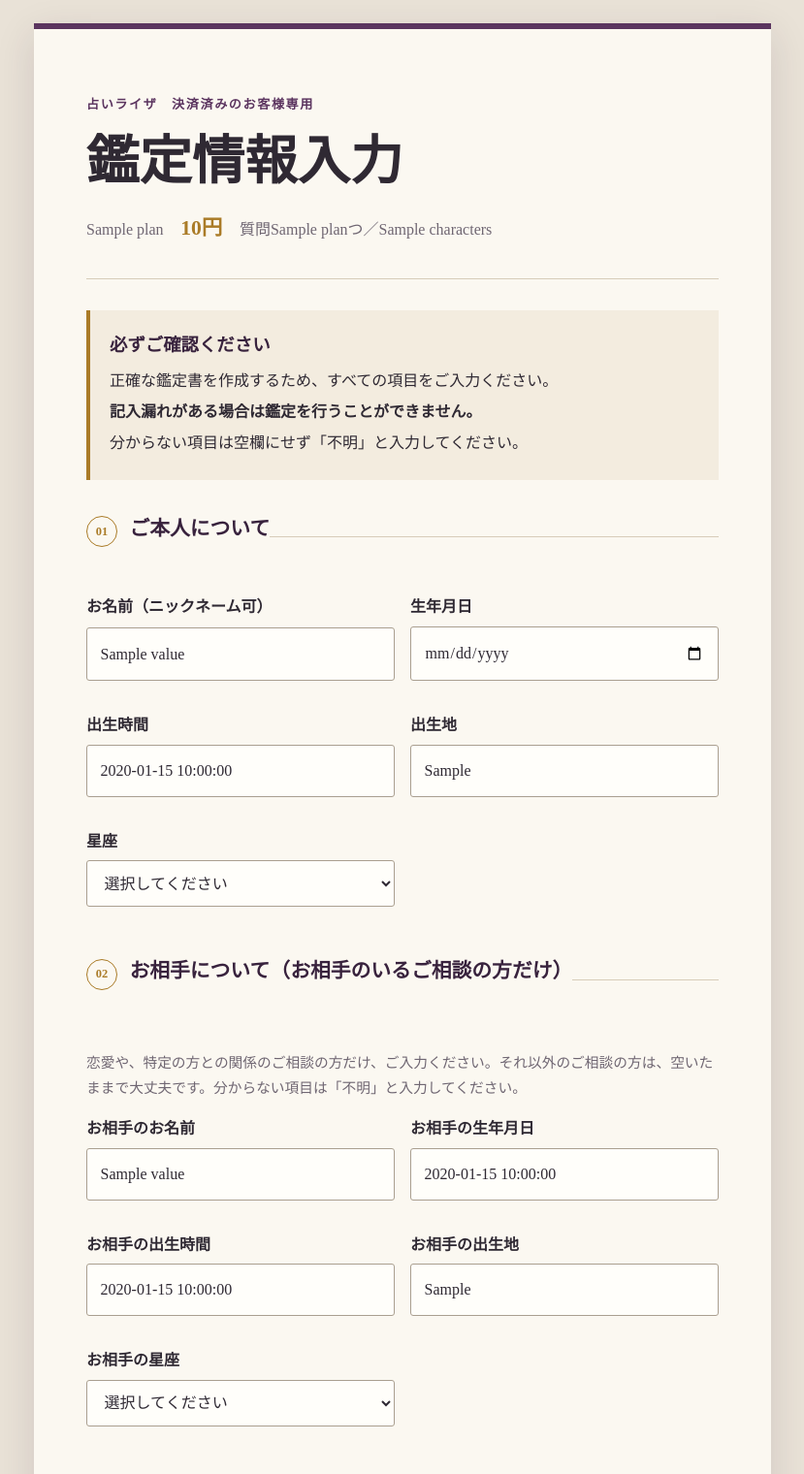
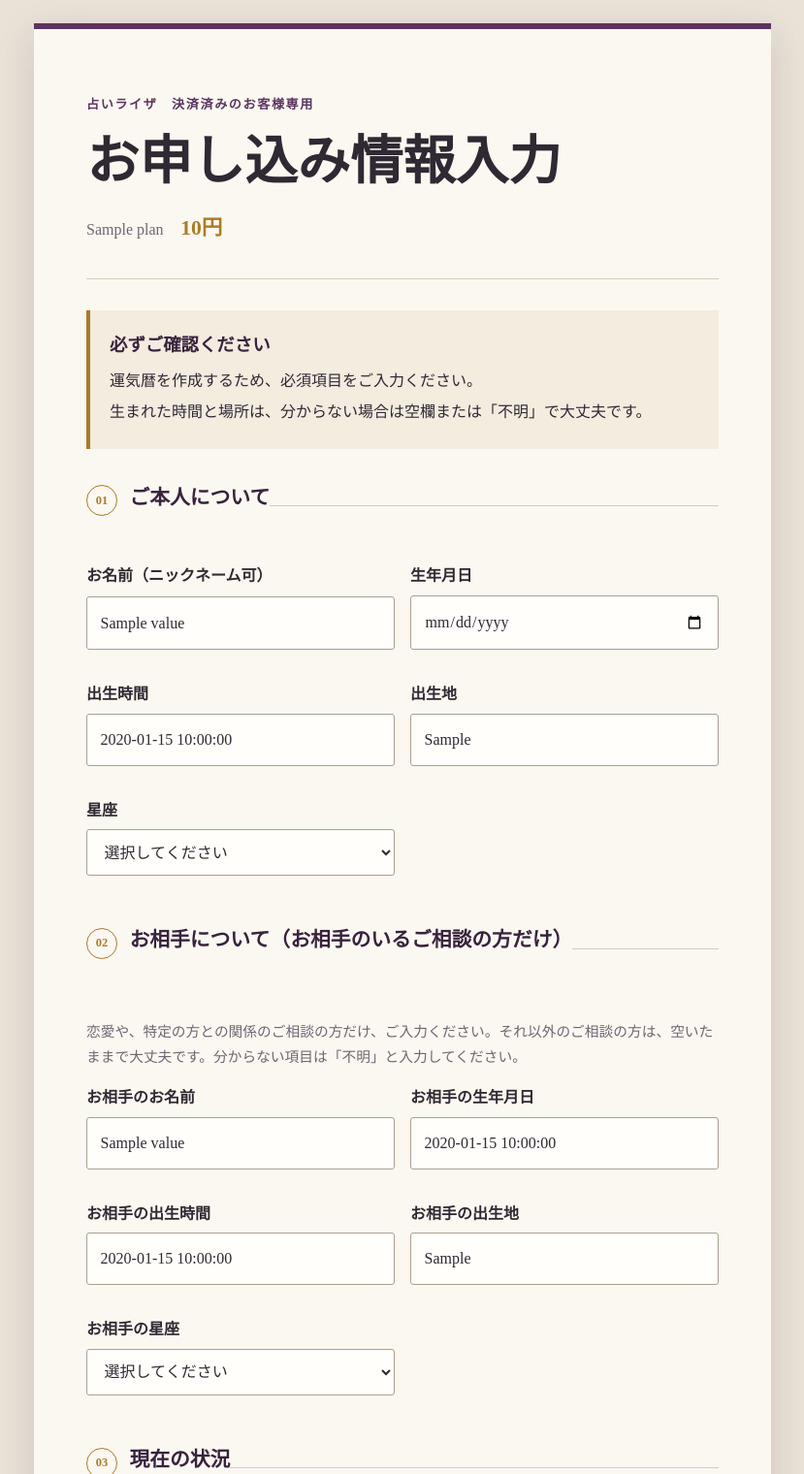
Before and after one commit to uranai-raiza/line-fortune-bot, a Flask app: template templates/intake.html in a window 1280 px wide. Shown: the top 1520 px of the page at 97% size, without its empty margins (225-1054 px from the left). Run offline with Flask 3, Linux system fonts and the light colour scheme; the template is opened without the code that fills it: most values are stand-ins (such as "Sample title", 1, 10 or a date in 2020).

Commit message:
護符500円・運気暦1,500円の単体販売をLINEに追加
Co-Authored-By: Claude Opus 5.5 <noreply@anthropic.com>

```diff
--- a/app.py
+++ b/app.py
@@ -362,6 +362,16 @@ COURSE_LABELS = {
     "premium": "プレミアム 5,000円",
 }
 
+PRODUCT_GUIDES = {
+    "gofu": "{name}さん🌙\nあなたのお名前を入れた、あなただけの護符をお作りしますね。\n恋愛成就・金運・開運の3つから選べますよ。\nスマホの待ち受けにも、印刷して財布に入れるカードにもお使いいただけます。\nお値段は500円です。下のボタンから、お申し込みくださいね🔮",
+    "calendar": "{name}さん🌙\nあなたの生年月日から、これからの1年の流れを読み解いた「運気暦」をお作りしますね。\n月ごとの運気、いい日と慎重な日、新月・満月と六曜まで、1年分のカレンダーにしてお届けします。\n恋愛・仕事・お金・家族・人間関係・これからの運勢から、テーマを1つ選べますよ。\nお値段は1,500円です。下のボタンから、お申し込みくださいね📅",
+}
+
+PRODUCT_BUTTON_LABELS = {
+    "gofu": "お名前入りの護符 500円",
+    "calendar": "運気暦 1,500円",
+}
+
 
 def course_quick_reply(line_user_id, display_name, only_course=None, with_decline=False, with_birthdate=False):
     token = create_checkout_token(line_user_id, display_name)
@@ -394,6 +404,22 @@ def course_buttons(line_user_id, display_name, with_decline=False, with_birthdat
     return TemplateMessage(
         alt_text="コースのご案内（お試し980円・スタンダード2,000円・プレミアム5,000円）",
         template=ButtonsTemplate(text=funnel.COURSE_BUTTONS_TEXT, actions=actions[:4]),
+    )
+
+
+def product_buttons(course, line_user_id, display_name):
+    """単体商品を、購入と見送りの縦2ボタンで案内する。"""
+    token = create_checkout_token(line_user_id, display_name)
+    uri = f"{public_base_url()}/checkout/start/{course}?token={token}"
+    return TemplateMessage(
+        alt_text=f"{PRODUCT_BUTTON_LABELS[course]}のご案内",
+        template=ButtonsTemplate(
+            text="ご希望を選んでくださいね。",
+            actions=[
+                URIAction(label=PRODUCT_BUTTON_LABELS[course], uri=uri),
+                funnel.decline_action(),
+            ],
+        ),
     )
 
 
@@ -730,13 +756,23 @@ def send_intake_guide(session):
     plan = PLANS[metadata["course"]]
     name = (metadata.get("line_display_name") or "").strip()
     greeting = f"{name}さん🌙" if name else "こんにちは🌙"
+    if plan["kind"] == "reading":
+        guidance = (
+            "鑑定に必要な内容を、下のページから入力してくださいね。\n"
+            f"{intake_url(session['id'])}\n\n"
+            "入力していただいた内容をもとに、星の動きと数秘術から丁寧に読み解いてまいります。"
+        )
+    else:
+        guidance = (
+            "制作に必要な内容を、下のページから入力してくださいね。\n"
+            f"{intake_url(session['id'])}\n\n"
+            "ご入力後、2〜5日でこのトークにお届けします。"
+        )
     message = (
         f"{greeting}\n"
         "お支払いありがとうございます。\n"
         f"{plan['label']}、確かに承りました。\n\n"
-        "鑑定に必要な内容を、下のページから入力してくださいね。\n"
-        f"{intake_url(session['id'])}\n\n"
-        "入力していただいた内容をもとに、星の動きと数秘術から丁寧に読み解いてまいります。\n"
+        f"{guidance}\n"
         "ページが開けないときは、このLINEでそのまま教えてもらえたらうれしいです。"
     )
     with ApiClient(configuration) as api_client:
@@ -778,7 +814,17 @@ INTAKE_FIELDS_FROM_ROW = [
 ]
 
 
-def intake_summary_from_form(form):
+def intake_summary_from_form(form, course=None):
+    if course == "gofu":
+        return f"お名前：{str(form.get('customer_name', '')).strip()}\n護符の種類：{str(form.get('gofu_type', '')).strip()}"
+    if course == "calendar":
+        return "\n".join([
+            f"お名前：{str(form.get('customer_name', '')).strip()}",
+            f"生年月日：{str(form.get('customer_birth_date', '')).strip()}",
+            f"出生時間：{str(form.get('customer_birth_time', '')).strip() or '不明'}",
+            f"出生地：{str(form.get('customer_birth_place', '')).strip() or '不明'}",
+            f"テーマ：{str(form.get('calendar_theme', '')).strip()}",
+        ])
     lines = [f"{label}：{str(form.get(key, '')).strip()}" for label, key in INTAKE_FIELDS_FROM_FORM]
     questions = [str(form.get(f"question_{i}", "")).strip() for i in range(1, 4)]
     questions = [q for q in questions if q]
@@ -796,14 +842,15 @@ def notify_admin(session_id, customer_name, course_label, summary="", note=""):
     if not admin_user_id:
         raise RuntimeError("ADMIN_LINE_USER_ID が設定されていません")
     message = (
-        "🔮 新しい鑑定依頼を受け付けました\n"
+        "🔮 新しいご依頼を受け付けました\n"
         + (f"{note}\n" if note else "")
         + f"\nコース：{course_label}\n"
         f"顧客名：{customer_name}\n\n"
         f"【入力の中身】\n{summary}\n\n"
         f"Stripe決済番号：\n{session_id}\n\n"
-        "WEBでお客様のホロスコープを取得してください。\n"
-        f"取得後、ホロスコープと顧客名「{customer_name}」をCodexに知らせて、鑑定書作成を依頼してください。"
+        + (("内容を確認し、商品を作成してください。") if course_label in (PLANS["gofu"]["label"], PLANS["calendar"]["label"]) else
+           ("WEBでお客様のホロスコープを取得してください。\n"
+            f"取得後、ホロスコープと顧客名「{customer_name}」をCodexに知らせて、鑑定書作成を依頼してください。"))
     )
     if len(message) > 4900:
         message = message[:4900] + "\n…（長いので途中まで。続きは鑑定管理シートを見てください）"
@@ -821,6 +868,7 @@ def intake():
         session = retrieve_paid_session(session_id)
         course = session["metadata"]["course"]
         plan = PLANS[course]
+        accepted_title = "鑑定情報を受け付けました" if plan["kind"] == "reading" else "お申し込み情報を受け付けました"
         store = SheetsStore()
         store.upsert_payment(session)
     except (RuntimeError, ValueError, stripe.error.StripeError) as exc:
@@ -896,12 +944,12 @@ def intake():
                 session_id=session_id,
             ), 400
 
-        error = validate_intake(request.form, plan["questions"])
+        error = validate_intake(request.form, plan["questions"], course)
         if not error:
-            summary = intake_summary_from_form(request.form)
+            summary = intake_summary_from_form(request.form, course)
             customer_name = request.form["customer_name"].strip()
             try:
-                created = store.save_intake(session_id, request.form)
+                created = store.save_intake(session_id, request.form, course)
             except Exception as exc:
                 # 台帳に書けなくても、入力の中身はオーナーのLINEに届ける（お客様の入力を失わない）
                 app.logger.exception("intake save failed session=%s", session_id)
@@ -913,7 +961,7 @@ def intake():
                                          session_id, summary)
                 return render_template(
                     "intake_complete.html",
-                    title="鑑定情報を受け付けました",
+                    title=accepted_title,
                     message="すべての入力が完了しました。LINEへ戻ってご連絡をお待ちくださいね。",
                     session_id=session_id,
                 )
@@ -932,7 +980,7 @@ def intake():
                 app.logger.exception("admin notify failed after intake session=%s", session_id)
             return render_template(
                 "intake_complete.html",
-                title="鑑定情報を受け付けました",
+                title=accepted_title,
                 message="すべての入力が完了しました。LINEへ戻ってご連絡をお待ちください。",
                 session_id=session_id,
             )
@@ -1108,6 +1156,18 @@ def _handle_message(event):
             # お支払い済みのお客様。占いや決まり文句を返さず、受け取ったことだけ伝えてオーナーに回す。
             forward_to_admin(nickname, line_user_id, text, active_orders)
             reply = TextMessage(text=RECEIPT_MESSAGE.format(nickname=nickname))
+
+        elif any(word in normalized_text(text) for word in ("護符", "ごふ", "お守り")):
+            reply = [
+                TextMessage(text=PRODUCT_GUIDES["gofu"].format(name=nickname)),
+                product_buttons("gofu", line_user_id, nickname),
+            ]
+
+        elif any(word in normalized_text(text) for word in ("カレンダー", "運気暦", "こよみ")):
+            reply = [
+                TextMessage(text=PRODUCT_GUIDES["calendar"].format(name=nickname)),
+                product_buttons("calendar", line_user_id, nickname),
+            ]
 
         elif is_consultation_submission(text):
             # 鑑定の情報らしい文。突き放さず受け取り、オーナーに回す。
--- a/funnel.py
+++ b/funnel.py
@@ -250,7 +250,7 @@ def reason_quick_reply():
 
 
 REASON_REPLIES = {
-    "値段が合わない": "正直に教えてくださって、ありがとうございます🌙\nまず一つだけ確かめたいときは、980円のお試し鑑定もございますよ。\n気が向いたときに、いつでも声をかけてくださいね。",
+    "値段が合わない": "正直に教えてくださって、ありがとうございます🌙\nまず一つだけ確かめたいときは、980円のお試し鑑定もございますよ。\n護符だけ（500円）もございますよ。\n気が向いたときに、いつでも声をかけてくださいね。",
     "鑑定の中身がよく分からない": "教えてくださって、ありがとうございます🌙\n鑑定書の見本は、さきほどの画像を押すと大きく見られますよ。\n気になったときに、いつでも声をかけてくださいね。",
     "今は必要ない": "教えてくださって、ありがとうございます🌙\n必要だと感じたときに、またいつでも思い出してくださいね。",
     "悩みに合うコースがない": "教えてくださって、ありがとうございます🌙\nいただいた声をもとに、ご案内を見直してまいりますね。",
--- a/templates/intake.html
+++ b/templates/intake.html
@@ -3,26 +3,33 @@
 <head>
   <meta charset="utf-8">
   <meta name="viewport" content="width=device-width, initial-scale=1">
-  <title>鑑定情報入力｜占いライザ</title>
+  <title>{% if plan.kind == 'reading' %}鑑定情報入力{% else %}お申し込み情報入力{% endif %}｜占いライザ</title>
   <link rel="stylesheet" href="{{ url_for('static', filename='intake.css') }}">
 </head>
 <body>
   <main class="page-shell">
     <header class="page-header">
       <p class="eyebrow">占いライザ　決済済みのお客様専用</p>
-      <h1>鑑定情報入力</h1>
+      <h1>{% if plan.kind == 'reading' %}鑑定情報入力{% else %}お申し込み情報入力{% endif %}</h1>
       <div class="order-summary" aria-label="お申し込み内容">
         <span>{{ plan.label }}</span>
         <strong>{{ "{:,}".format(plan.amount) }}円</strong>
-        <span>質問{{ plan.questions }}つ／{{ plan.characters }}</span>
+        {% if plan.kind == 'reading' %}<span>質問{{ plan.questions }}つ／{{ plan.characters }}</span>{% endif %}
       </div>
     </header>
 
     <section class="notice" aria-labelledby="notice-title">
       <h2 id="notice-title">必ずご確認ください</h2>
+      {% if plan.kind == 'reading' %}
         <p>正確な鑑定書を作成するため、すべての項目をご入力ください。</p>
         <p><strong>記入漏れがある場合は鑑定を行うことができません。</strong></p>
         <p>分からない項目は空欄にせず「不明」と入力してください。</p>
+      {% elif plan.kind == 'gofu' %}
+        <p>護符に入れるお名前と、護符の種類をご入力ください。</p>
+      {% else %}
+        <p>運気暦を作成するため、必須項目をご入力ください。</p>
+        <p>生まれた時間と場所は、分からない場合は空欄または「不明」で大丈夫です。</p>
+      {% endif %}
     </section>
 
     {% if error %}<div class="error" role="alert">{{ error }}</div>{% endif %}
@@ -31,6 +38,26 @@
       <input type="hidden" name="session_id" value="{{ session_id }}">
       <input type="hidden" name="form_token" value="{{ form_token }}">
 
+      {% if plan.kind == 'gofu' %}
+        <fieldset>
+          <legend><span>01</span> 護符について</legend>
+          <div class="field-grid">
+            <label>護符に入れるお名前<input name="customer_name" value="{{ values.get('customer_name', '') }}" required autocomplete="name"></label>
+            <label>護符の種類<select name="gofu_type" required><option value="">選択してください</option>{% for item in ['恋愛成就', '金運', '開運'] %}<option value="{{ item }}" {% if values.get('gofu_type') == item %}selected{% endif %}>{{ item }}</option>{% endfor %}</select></label>
+          </div>
+        </fieldset>
+      {% elif plan.kind == 'calendar' %}
+        <fieldset>
+          <legend><span>01</span> 運気暦について</legend>
+          <div class="field-grid">
+            <label>お名前（ニックネーム可）<input name="customer_name" value="{{ values.get('customer_name', '') }}" required autocomplete="name"></label>
+            <label>生年月日<input type="date" name="customer_birth_date" value="{{ values.get('customer_birth_date', '') }}" required></label>
+            <label>生まれた時間（任意）<input name="customer_birth_time" value="{{ values.get('customer_birth_time', '') }}" placeholder="例：10:30／不明"></label>
+            <label>生まれた場所（任意）<input name="customer_birth_place" value="{{ values.get('customer_birth_place', '') }}" placeholder="例：大阪府大阪市／不明"></label>
+            <label>テーマ<select name="calendar_theme" required><option value="">選択してください</option>{% for item in ['恋愛', '仕事', 'お金', '家族', '人間関係', 'これからの運勢'] %}<option value="{{ item }}" {% if values.get('calendar_theme') == item %}selected{% endif %}>{{ item }}</option>{% endfor %}</select></label>
+          </div>
+        </fieldset>
+      {% else %}
         <fieldset>
           <legend><span>01</span> ご本人について</legend>
           <div class="field-grid">
@@ -72,14 +99,15 @@
           </div>
           {% for i in range(1, plan.questions + 1) %}<label>質問{{ i }}<textarea name="question_{{ i }}" rows="4" required>{{ values.get('question_' ~ i, '') }}</textarea></label>{% endfor %}
         </fieldset>
+      {% endif %}
 
       <fieldset class="confirmations">
-        <legend><span>05</span> 送信前の確認</legend>
-        <label class="check"><input type="checkbox" name="consent_accuracy" value="yes" {% if values.get('consent_accuracy') %}checked{% endif %} required>入力内容に間違いがなく、記入漏れがないことを確認しました。</label>
-        <label class="check"><input type="checkbox" name="consent_privacy" value="yes" {% if values.get('consent_privacy') %}checked{% endif %} required>鑑定書作成に必要な範囲で、入力した情報が使用されることに同意します。</label>
+        <legend><span>{% if plan.kind == 'reading' %}05{% else %}02{% endif %}</span> 送信前の確認</legend>
+        <label class="check"><input type="checkbox" name="consent_accuracy" value="yes" {% if values.get('consent_accuracy') %}checked{% endif %} required>{% if plan.kind == 'reading' %}入力内容に間違いがなく、記入漏れがないことを確認しました。{% else %}入力内容に間違いがないことを確認しました。{% endif %}</label>
+        <label class="check"><input type="checkbox" name="consent_privacy" value="yes" {% if values.get('consent_privacy') %}checked{% endif %} required>{% if plan.kind == 'reading' %}鑑定書作成に必要な範囲で、入力した情報が使用されることに同意します。{% else %}ご依頼の制作に必要な範囲で、入力した情報が使用されることに同意します。{% endif %}</label>
       </fieldset>
 
-      <button type="submit">鑑定情報を送信する</button>
+      <button type="submit">{% if plan.kind == 'reading' %}鑑定情報を送信する{% else %}入力内容を送信する{% endif %}</button>
       <p class="footer-note">送信後の変更が必要な場合は、占いライザ公式LINEへご連絡ください。</p>
     </form>
   </main>
```
Also changed, not shown: commerce.py (+70 -26 lines), tests/test_single_products.py (added, +152 -0 lines). Lines whose indentation alone changed are shown as unchanged.
